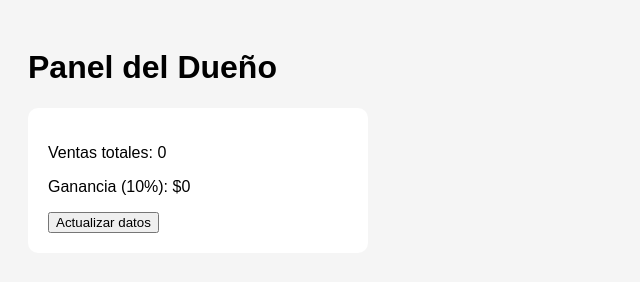
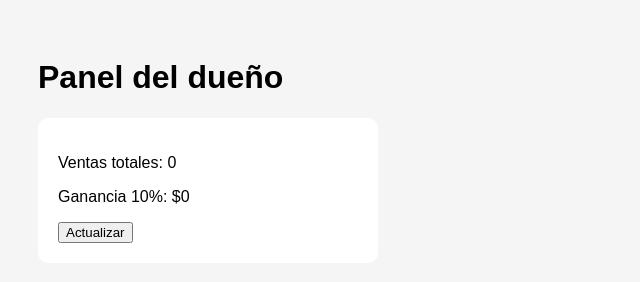
Before and after one commit to guerracuadrosjuanfrank-byte/index.html, a plain HTML site: page admin.html in a window 1280 px wide. Shown: the whole page, without its empty margins (0-640 px from the left). Drawn offline with Linux system fonts and the light colour scheme.

Commit message:
Update admin.html

```diff
--- a/admin.html
+++ b/admin.html
@@ -2,14 +2,14 @@
 <html>
 <head>
 
-<title>Panel Admin - NovaMarket</title>
+<title>Admin NovaMarket</title>
 
 <style>
 
 body{
 font-family:Arial;
 background:#f5f5f5;
-padding:20px;
+padding:30px;
 }
 
 .panel{
@@ -25,19 +25,21 @@ width:300px;
 
 <body>
 
-<h1>Panel del Dueño</h1>
+<h1>Panel del dueño</h1>
 
 <div class="panel">
 
 <p>Ventas totales: <span id="ventas">0</span></p>
 
-<p>Ganancia (10%): $<span id="ganancia">0</span></p>
+<p>Ganancia 10%: $<span id="ganancia">0</span></p>
 
-<button onclick="actualizar()">Actualizar datos</button>
+<button onclick="actualizar()">Actualizar</button>
 
 </div>
 
 <script>
+
+function actualizar(){
 
 let ventas=localStorage.getItem("ventas") || 0
 let ganancia=localStorage.getItem("ganancia") || 0
@@ -45,15 +47,9 @@ let ganancia=localStorage.getItem("ganancia") || 0
 document.getElementById("ventas").innerText=ventas
 document.getElementById("ganancia").innerText=ganancia
 
-function actualizar(){
+}
 
-ventas=localStorage.getItem("ventas") || 0
-ganancia=localStorage.getItem("ganancia") || 0
-
-document.getElementById("ventas").innerText=ventas
-document.getElementById("ganancia").innerText=ganancia
-
-}
+actualizar()
 
 </script>
 
```
